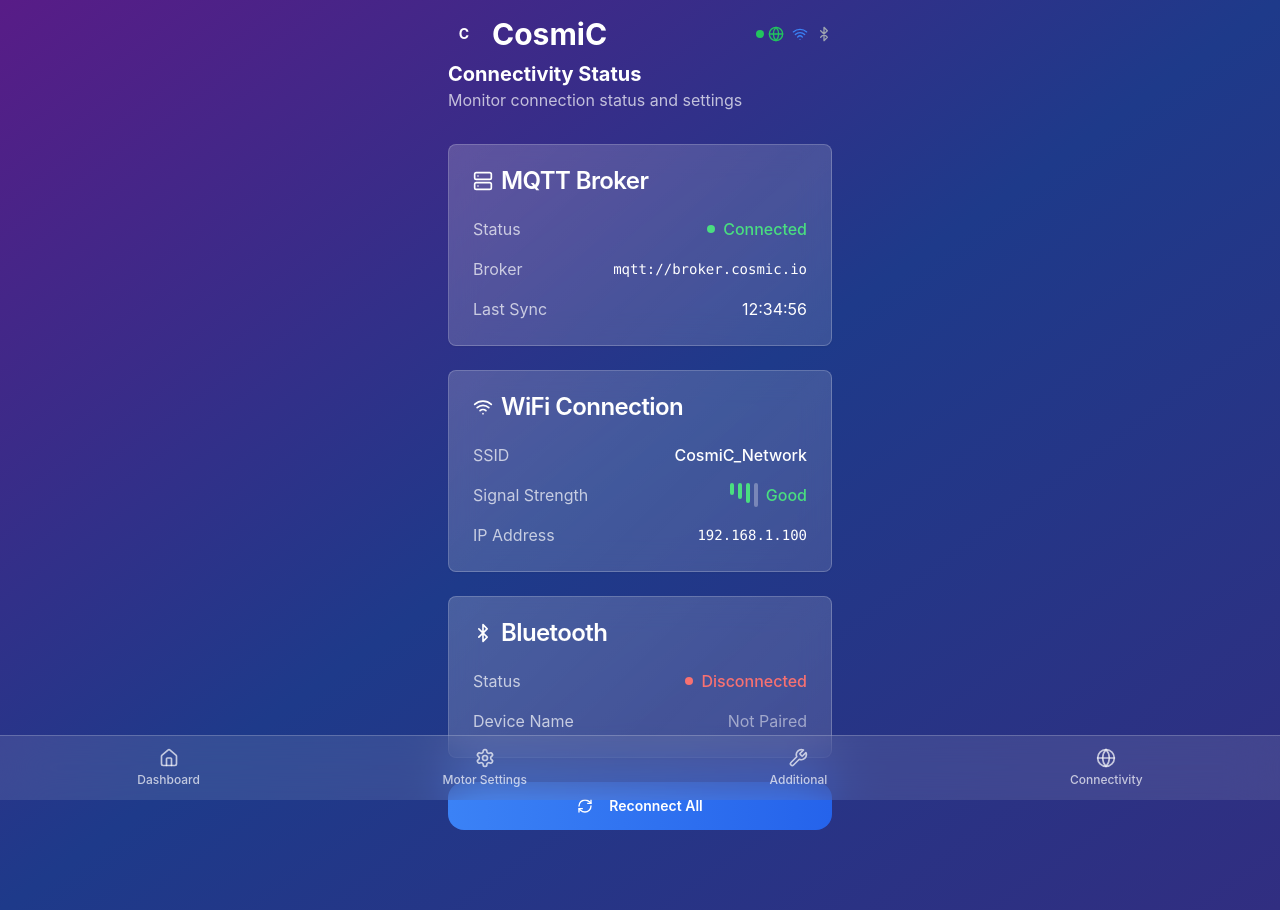
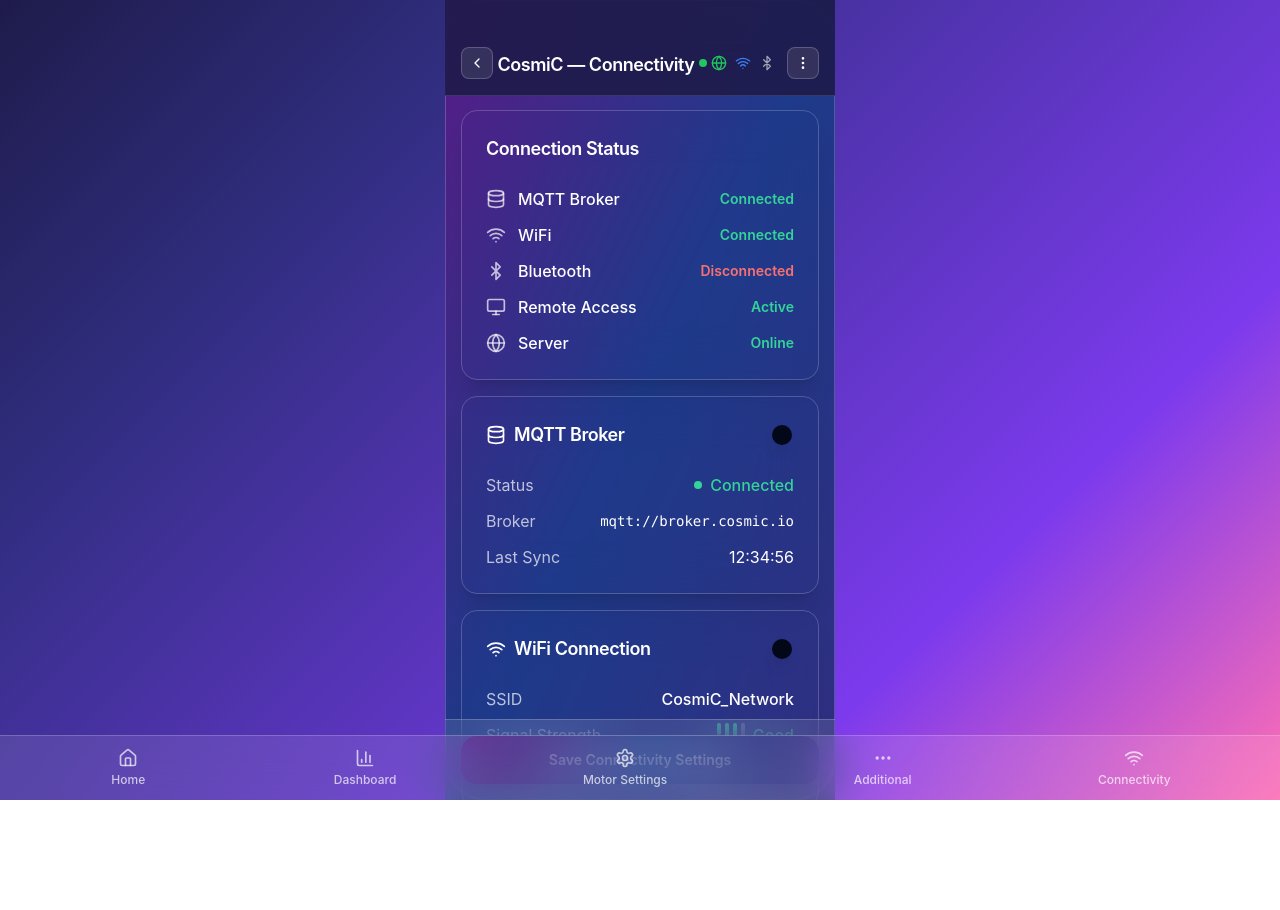
Before and after one commit to mathankumarspai/phase-control-pilot, a React (Vite) app: page /device/1/connectivity in a window 1280 px wide. After the commit the page ends 800 px from the top, so only its background shows below. Built offline with nearby package versions, Linux system fonts and the light colour scheme.

Commit message:
Refactor: Update navigation and connectivity page

```diff
--- a/src/pages/Connectivity.tsx
+++ b/src/pages/Connectivity.tsx
@@ -1,66 +1,117 @@
 import { useState } from "react";
 import { Card, CardHeader, CardTitle, CardContent } from "@/components/ui/card";
 import { Button } from "@/components/ui/button";
-import { Wifi, Bluetooth, Server, RefreshCw } from "lucide-react";
+import { Switch } from "@/components/ui/switch";
+import { Database, Wifi, Bluetooth, Monitor, Globe, ChevronLeft, MoreVertical } from "lucide-react";
 import { ConnectivityIndicators } from "@/components/ConnectivityIndicators";
-interface ConnectivityStatus {
-  mqtt: {
-    status: "connected" | "disconnected";
-    broker: string;
-    lastSync: string;
-  };
-  wifi: {
-    status: "connected" | "disconnected";
-    ssid: string;
-    signalStrength: number;
-  };
-  bluetooth: {
-    status: "paired" | "not_paired";
-    deviceName: string;
-  };
-}
+
 export const Connectivity = () => {
   const [isReconnecting, setIsReconnecting] = useState(false);
-  const [lastSync] = useState("12:34:56");
-  const handleReconnect = async () => {
+  const [mqttEnabled, setMqttEnabled] = useState(true);
+  const [wifiEnabled, setWifiEnabled] = useState(true);
+  const [bluetoothEnabled, setBluetoothEnabled] = useState(false);
+  const [remoteAccessEnabled, setRemoteAccessEnabled] = useState(true);
+
+  const handleSave = async () => {
     setIsReconnecting(true);
-    // Simulate reconnection delay
+    // Simulate save delay
     await new Promise(resolve => setTimeout(resolve, 2000));
     setIsReconnecting(false);
   };
-  return <div className="min-h-screen pb-20 p-4 bg-gradient-to-br from-purple-900 via-blue-900 to-indigo-900">
-      <div className="w-full max-w-sm mx-auto">
-        <header className="mb-8">
-          <div className="flex items-center justify-between mb-2">
-            <div className="flex items-center space-x-3">
-              <div className="w-8 h-8 bg-gradient-cosmic rounded-lg flex items-center justify-center">
-                <span className="text-white font-bold text-sm">C</span>
+
+  const statusItems = [
+    { icon: Database, label: "MQTT Broker", status: "Connected", color: "text-emerald-400" },
+    { icon: Wifi, label: "WiFi", status: "Connected", color: "text-emerald-400" },
+    { icon: Bluetooth, label: "Bluetooth", status: "Disconnected", color: "text-red-400" },
+    { icon: Monitor, label: "Remote Access", status: "Active", color: "text-emerald-400" },
+    { icon: Globe, label: "Server", status: "Online", color: "text-emerald-400" },
+  ];
+
+  return (
+    <div className="h-screen w-full max-w-[390px] mx-auto bg-gradient-to-br from-purple-900 via-blue-900 to-indigo-900 relative overflow-hidden">
+      {/* Phone Frame */}
+      <div className="absolute inset-0 rounded-[40px] border border-white/20 shadow-2xl"></div>
+
+      {/* Header */}
+      <div className="fixed top-0 left-1/2 transform -translate-x-1/2 w-full max-w-[390px] z-50 h-24 px-4 pt-2 pb-4 flex items-end justify-between"
+           style={{
+             background: 'rgba(30, 27, 75, 0.9)',
+             backdropFilter: 'blur(18px)',
+             borderBottom: '1px solid rgba(255, 255, 255, 0.12)'
+           }}>
+
+        {/* Back Button */}
+        <Button
+          variant="ghost"
+          size="icon"
+          className="w-8 h-8 rounded-lg bg-white/10 backdrop-blur-sm border border-white/20 hover:bg-white/20 transition-all"
+        >
+          <ChevronLeft className="w-5 h-5 text-white" />
+        </Button>
+
+        {/* Title */}
+        <div className="flex-1 text-center">
+          <h1 className="text-lg font-semibold text-white tracking-tight">
+            CosmiC — Connectivity
+          </h1>
+        </div>
+
+        {/* Status & Menu */}
+        <div className="flex items-center gap-3">
+          <ConnectivityIndicators mqtt={true} wifi={true} bluetooth={false} />
+
+          <Button
+            variant="ghost"
+            size="icon"
+            className="w-8 h-8 rounded-lg bg-white/10 backdrop-blur-sm border border-white/20 hover:bg-white/20 transition-all"
+          >
+            <MoreVertical className="w-5 h-5 text-white" />
+          </Button>
+        </div>
+      </div>
+
+      {/* Scrollable Content */}
+      <div className="h-full overflow-y-auto scrollbar-thin scrollbar-track-transparent scrollbar-thumb-white/20">
+        <div className="px-4 pt-[110px] pb-[120px] space-y-4">
+          {/* Connection Status Overview Card */}
+          <Card className="bg-white/8 backdrop-blur-xl border border-white/20 rounded-2xl shadow-xl">
+            <CardHeader>
+              <CardTitle className="text-white text-lg font-semibold">Connection Status</CardTitle>
+            </CardHeader>
+            <CardContent className="space-y-3">
+              {statusItems.map((item, index) => (
+                <div key={index} className="flex items-center justify-between">
+                  <div className="flex items-center gap-3">
+                    <item.icon className="w-5 h-5 text-white/70" />
+                    <span className="text-white font-medium">{item.label}</span>
+                  </div>
+                  <span className={`${item.color} font-semibold text-sm`}>{item.status}</span>
+                </div>
+              ))}
+            </CardContent>
+          </Card>
+
+          {/* MQTT Broker Card */}
+          <Card className="bg-white/8 backdrop-blur-xl border border-white/20 rounded-2xl shadow-xl">
+            <CardHeader>
+              <div className="flex items-center justify-between">
+                <div className="flex items-center gap-2">
+                  <Database className="w-5 h-5 text-white" />
+                  <CardTitle className="text-white text-lg font-semibold">MQTT Broker</CardTitle>
+                </div>
+                <Switch
+                  checked={mqttEnabled}
+                  onCheckedChange={setMqttEnabled}
+                  className="data-[state=checked]:bg-electric-blue"
+                />
               </div>
-              <h1 className="text-3xl font-bold text-white">
-                CosmiC
-              </h1>
-            </div>
-            <ConnectivityIndicators mqtt={true} wifi={true} bluetooth={false} />
-          </div>
-          <h2 className="text-xl font-bold text-white">Connectivity Status</h2>
-          <p className="text-white/70">Monitor connection status and settings</p>
-        </header>
-
-        <div className="space-y-6">
-          {/* MQTT Status Card */}
-          <Card className="glass-panel border-white/20">
-            <CardHeader>
-              <CardTitle className="flex items-center gap-2 text-white">
-                <Server className="w-5 h-5" />
-                MQTT Broker
-              </CardTitle>
             </CardHeader>
-            <CardContent className="space-y-4">
+            <CardContent className="space-y-3">
               <div className="flex items-center justify-between">
                 <span className="text-white/70">Status</span>
                 <div className="flex items-center gap-2">
-                  <div className="w-2 h-2 bg-green-400 rounded-full"></div>
-                  <span className="text-green-400 font-medium">Connected</span>
+                  <div className="w-2 h-2 bg-emerald-400 rounded-full"></div>
+                  <span className="text-emerald-400 font-medium">Connected</span>
                 </div>
               </div>
               <div className="flex items-center justify-between">
@@ -69,20 +120,27 @@ export const Connectivity = () => {
               </div>
               <div className="flex items-center justify-between">
                 <span className="text-white/70">Last Sync</span>
-                <span className="text-white">{lastSync}</span>
+                <span className="text-white">12:34:56</span>
               </div>
             </CardContent>
           </Card>
 
-          {/* WiFi Status Card */}
-          <Card className="glass-panel border-white/20">
+          {/* WiFi Connection Card */}
+          <Card className="bg-white/8 backdrop-blur-xl border border-white/20 rounded-2xl shadow-xl">
             <CardHeader>
-              <CardTitle className="flex items-center gap-2 text-white">
-                <Wifi className="w-5 h-5" />
-                WiFi Connection
-              </CardTitle>
+              <div className="flex items-center justify-between">
+                <div className="flex items-center gap-2">
+                  <Wifi className="w-5 h-5 text-white" />
+                  <CardTitle className="text-white text-lg font-semibold">WiFi Connection</CardTitle>
+                </div>
+                <Switch
+                  checked={wifiEnabled}
+                  onCheckedChange={setWifiEnabled}
+                  className="data-[state=checked]:bg-electric-blue"
+                />
+              </div>
             </CardHeader>
-            <CardContent className="space-y-4">
+            <CardContent className="space-y-3">
               <div className="flex items-center justify-between">
                 <span className="text-white/70">SSID</span>
                 <span className="text-white font-medium">CosmiC_Network</span>
@@ -91,12 +149,12 @@ export const Connectivity = () => {
                 <span className="text-white/70">Signal Strength</span>
                 <div className="flex items-center gap-2">
                   <div className="flex gap-1">
-                    <div className="w-1 h-3 bg-green-400 rounded-sm"></div>
-                    <div className="w-1 h-4 bg-green-400 rounded-sm"></div>
-                    <div className="w-1 h-5 bg-green-400 rounded-sm"></div>
+                    <div className="w-1 h-3 bg-emerald-400 rounded-sm"></div>
+                    <div className="w-1 h-4 bg-emerald-400 rounded-sm"></div>
+                    <div className="w-1 h-5 bg-emerald-400 rounded-sm"></div>
                     <div className="w-1 h-6 bg-white/30 rounded-sm"></div>
                   </div>
-                  <span className="text-green-400 font-medium">Good</span>
+                  <span className="text-emerald-400 font-medium">Good</span>
                 </div>
               </div>
               <div className="flex items-center justify-between">
@@ -106,15 +164,22 @@ export const Connectivity = () => {
             </CardContent>
           </Card>
 
-          {/* Bluetooth Status Card */}
-          <Card className="glass-panel border-white/20">
+          {/* Bluetooth Card */}
+          <Card className="bg-white/8 backdrop-blur-xl border border-white/20 rounded-2xl shadow-xl">
             <CardHeader>
-              <CardTitle className="flex items-center gap-2 text-white">
-                <Bluetooth className="w-5 h-5" />
-                Bluetooth
-              </CardTitle>
+              <div className="flex items-center justify-between">
+                <div className="flex items-center gap-2">
+                  <Bluetooth className="w-5 h-5 text-white" />
+                  <CardTitle className="text-white text-lg font-semibold">Bluetooth</CardTitle>
+                </div>
+                <Switch
+                  checked={bluetoothEnabled}
+                  onCheckedChange={setBluetoothEnabled}
+                  className="data-[state=checked]:bg-electric-blue"
+                />
+              </div>
             </CardHeader>
-            <CardContent className="space-y-4">
+            <CardContent className="space-y-3">
               <div className="flex items-center justify-between">
                 <span className="text-white/70">Status</span>
                 <div className="flex items-center gap-2">
@@ -129,22 +194,47 @@ export const Connectivity = () => {
             </CardContent>
           </Card>
 
-          {/* Reconnect Button */}
+          {/* Remote Access Card */}
+          <Card className="bg-white/8 backdrop-blur-xl border border-white/20 rounded-2xl shadow-xl">
+            <CardHeader>
+              <div className="flex items-center justify-between">
+                <div className="flex items-center gap-2">
+                  <Monitor className="w-5 h-5 text-white" />
+                  <CardTitle className="text-white text-lg font-semibold">Remote Access</CardTitle>
+                </div>
+                <Switch
+                  checked={remoteAccessEnabled}
+                  onCheckedChange={setRemoteAccessEnabled}
+                  className="data-[state=checked]:bg-electric-blue"
+                />
+              </div>
+            </CardHeader>
+            <CardContent className="space-y-3">
+              <div className="flex items-center justify-between">
+                <span className="text-white/70">Server Address</span>
+              </div>
+              <div className="p-3 bg-white/10 rounded-lg border border-white/20">
+                <span className="text-white font-mono text-sm">192.168.1.100</span>
+              </div>
+            </CardContent>
+          </Card>
+        </div>
+
+        {/* Fixed Footer */}
+        <div className="fixed bottom-0 left-1/2 transform -translate-x-1/2 w-full max-w-[390px] p-4 bg-white/10 backdrop-blur-xl border-t border-white/20">
           <Button
-            onClick={handleReconnect}
+            onClick={handleSave}
             disabled={isReconnecting}
-            className="w-full h-12 bg-gradient-to-r from-blue-500 to-blue-600 hover:from-blue-600 hover:to-blue-700 rounded-2xl shadow-glow text-white font-semibold transition-all duration-300 hover:scale-105"
+            className="w-full h-12 bg-gradient-to-r from-electric-blue to-blue-600 hover:from-blue-600 hover:to-blue-700 rounded-2xl shadow-glow text-white font-semibold transition-all duration-300 hover:scale-105"
           >
             {isReconnecting ? (
               <div className="w-5 h-5 border-2 border-white/30 border-t-white rounded-full animate-spin" />
             ) : (
-              <>
-                <RefreshCw className="w-5 h-5 mr-2" />
-                Reconnect All
-              </>
+              "Save Connectivity Settings"
             )}
           </Button>
         </div>
       </div>
-    </div>;
+    </div>
+  );
 };
```
Also changed, not shown: src/components/Navigation.tsx (+5 -4 lines).
